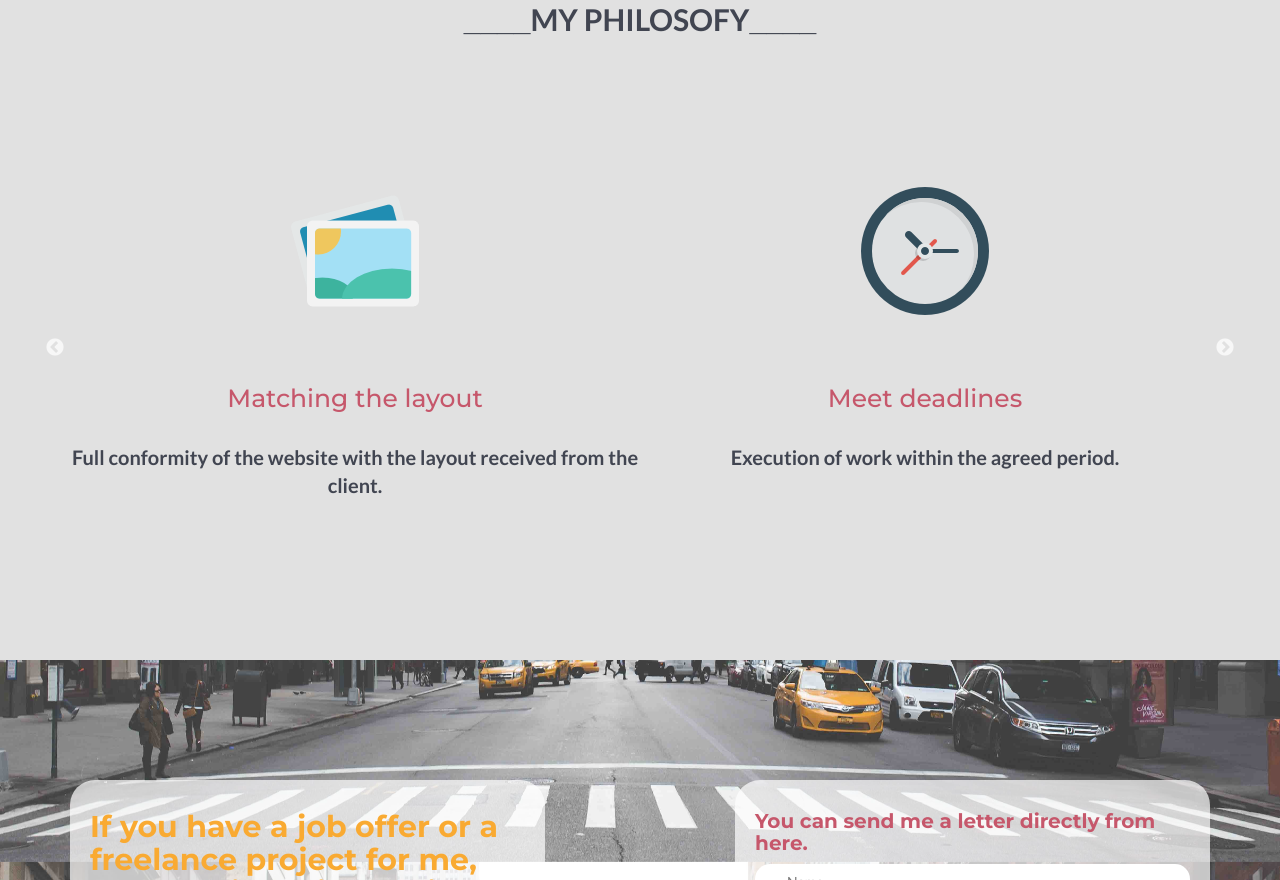
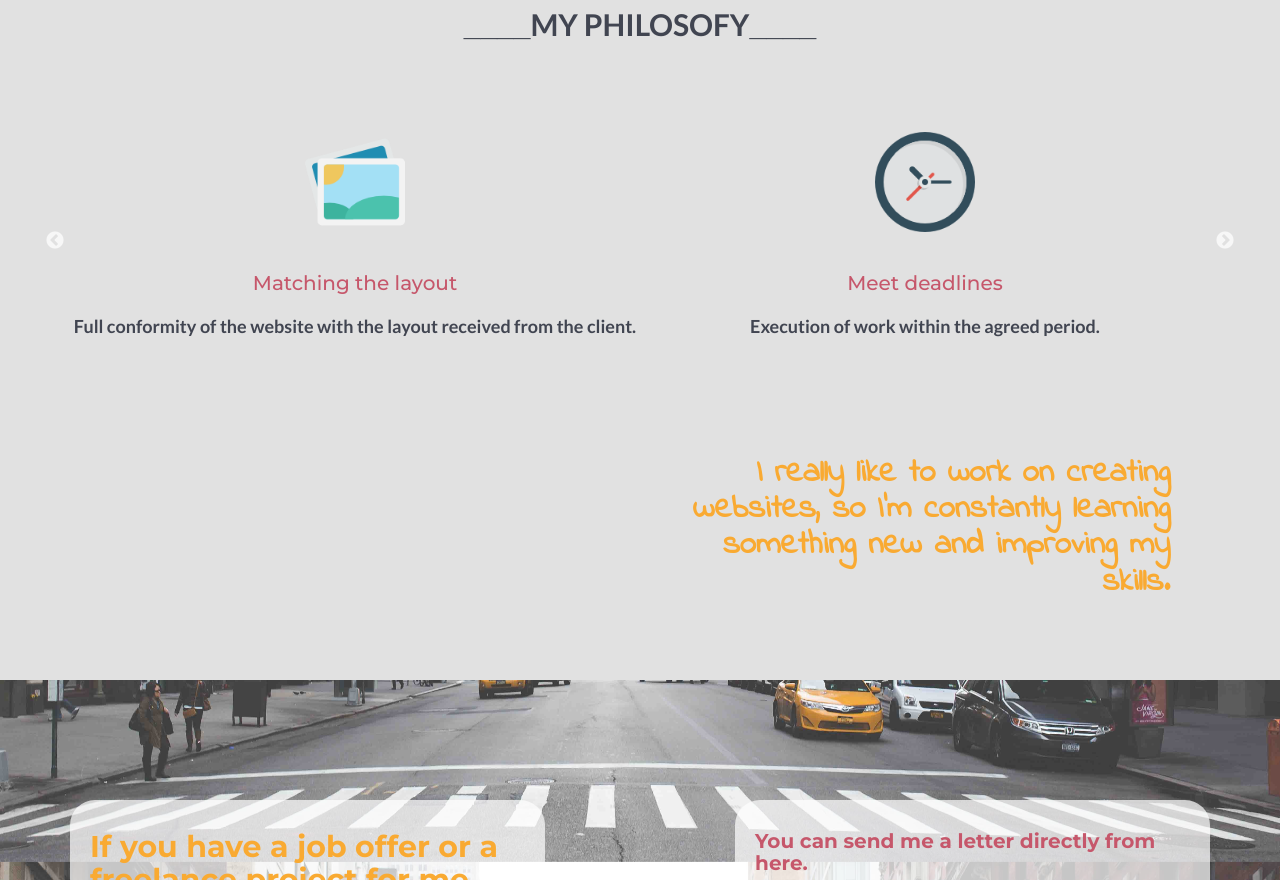
Before and after one commit to HappyRaccoon/MyWebSite, a plain HTML site: page index.html in a window 1280 px wide. Shown: the part 1698-2578 px from the top of the page. Drawn offline with nearby package versions, Linux system fonts and the light colour scheme.

Commit message:
30/05/17

```diff
--- a/css/main.css
+++ b/css/main.css
@@ -168,7 +168,7 @@ body {
   font-size: 16px;
 }
 #my-works .link {
-  margin-top: 150px;
+  margin-top: 155px;
   margin-bottom: 100px;
 }
 #my-works .link a {
@@ -197,7 +197,7 @@ body {
   font-family: Arial, sans-serif;
 }
 #philosophy .autoplay {
-  margin-bottom: 150px;
+  margin-bottom: 95px;
 }
 #philosophy .autoplay .block img {
   margin: 0 auto;
@@ -214,6 +214,15 @@ body {
   font-family: 'Lato', sans-serif;
   font-weight: bold;
   color: #414551;
+}
+#philosophy .row .right h4 {
+  text-align: right;
+  padding-right: 40px;
+  color: #f9aa32;
+  font-family: 'Indie Flower', cursive;
+  font-size: 35px;
+  font-weight: 900;
+  margin-bottom: 80px;
 }
 #contacts .left {
   background: rgba(255, 255, 255, 0.7);
@@ -406,6 +415,9 @@ footer h4 {
   }
 }
 @media screen and (max-width: 800px) {
+  .slick-prev, .slick-next {
+    display: none !important;
+  }
   #home .main {
     margin-top: 30% !important;
   }
@@ -436,8 +448,28 @@ footer h4 {
   #my-works .boxes {
     margin-top: 110px;;
   }
+  #philosophy h3 {
+    margin-bottom:90px;
+  }
+  #philosophy .autoplay .block img {
+    width: 100px;
+  }
+  #philosophy .autoplay .block h5 {
+    margin-top: 40px;
+    font-size: 20px;
+  }
+  #philosophy .autoplay .block p {
+    font-size: 18px;
+    margin-top: 20px;
+  }
+  #philosophy .row .right h4 {
+    font-size: 33px;
+  }
   #contacts .right {
     margin-bottom: 30px;
+  }
+  #contacts .right form textarea {
+    height: 170px;
   }
   #contacts .last {
     margin-bottom: 15px;
--- a/index.html
+++ b/index.html
@@ -109,6 +109,12 @@
                         <p>Individual approach to each client.</p>
                     </div>
                 </div>
+                <div class="row">
+                    <div class="col-md-6 left"></div>
+                    <div class="col-md-6 right">
+                        <h4>I really like to work on creating websites, so I'm constantly learning something new and improving my skills.</h4>
+                    </div>
+                </div>
             </div>
         </div>
         <div id="contacts">
```
